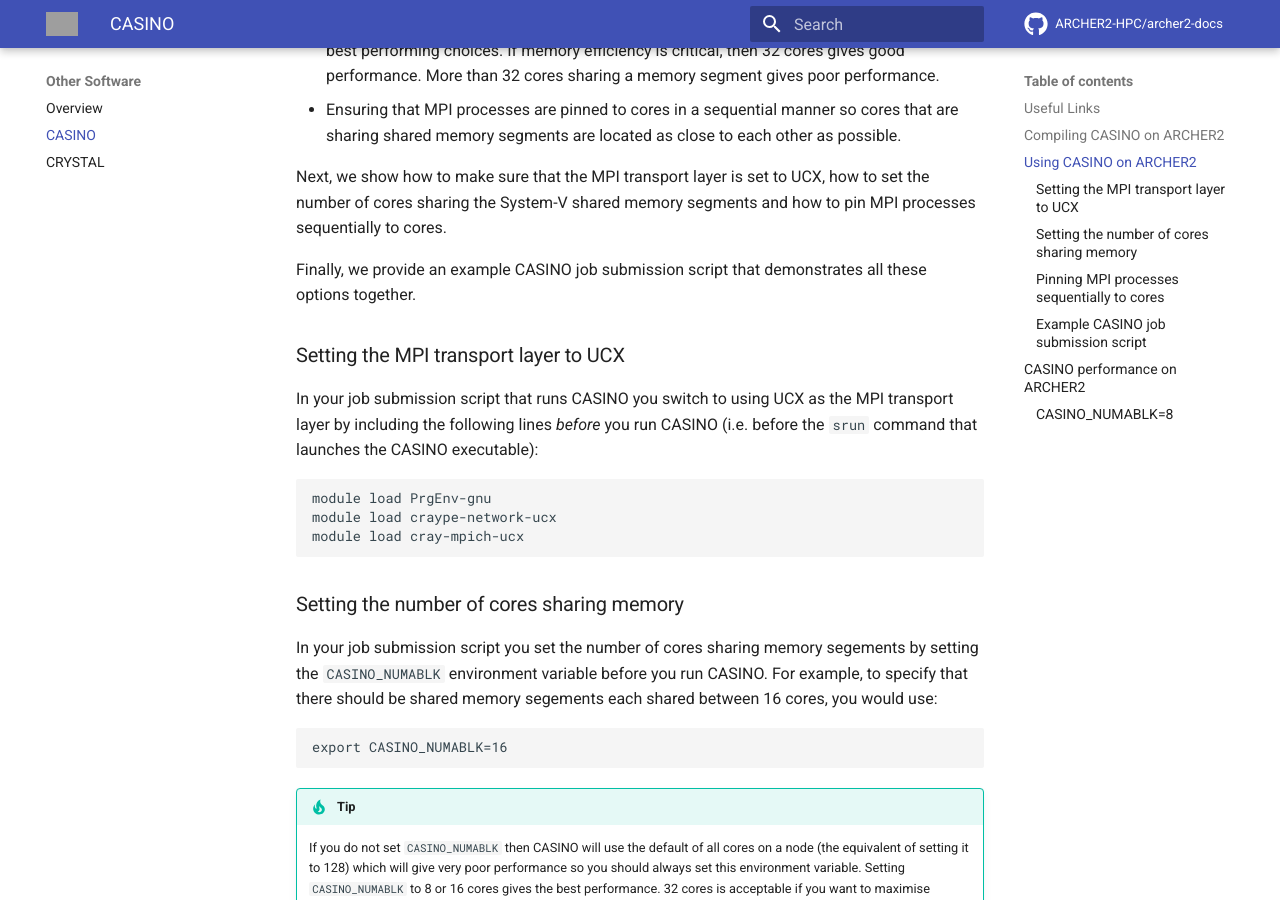
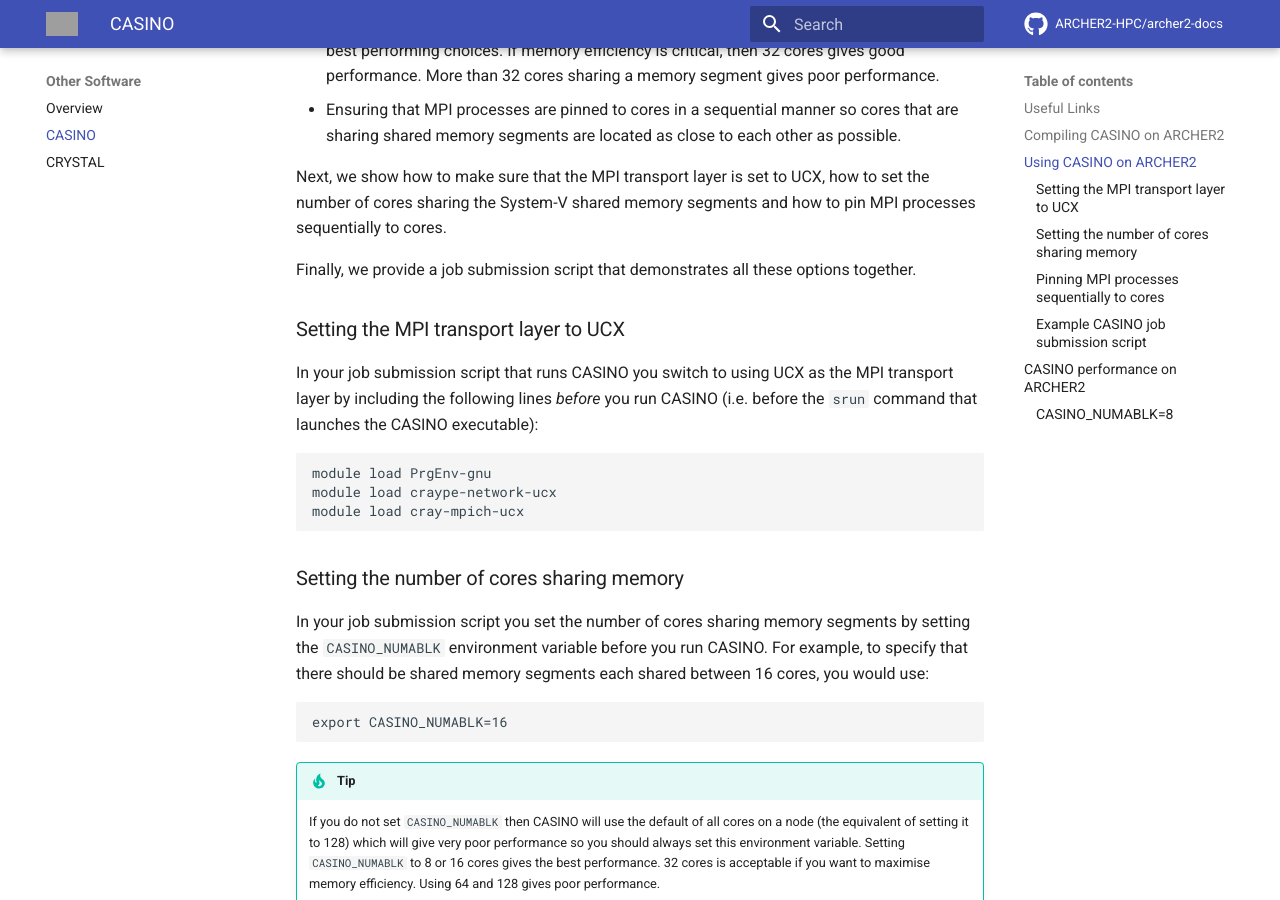
Before and after one commit to ARCHER2-HPC/archer2-docs, an MkDocs documentation site: the page built from docs/other-software/casino.md, in a window 1280 px wide and 900 px high, scrolled down 1076 px. Built offline with MkDocs 1.6.1 and Material for MkDocs 9.7.7, drawn with Linux system fonts in a browser that asks for light colours; comment, search, counter and statistics services are not loaded; grey boxes are pictures that could not be loaded.

Commit message:
Addresses reviewer comments

````diff
--- a/docs/other-software/casino.md
+++ b/docs/other-software/casino.md
@@ -42,7 +42,7 @@
 how to set the number of cores sharing the System-V shared memory segments and
 how to pin MPI processes sequentially to cores.
 
-Finally, we provide an example CASINO job submission script that demonstrates all
+Finally, we provide a job submission script that demonstrates all
 these options together.
 
 ### Setting the MPI transport layer to UCX
@@ -59,9 +59,9 @@
 
 ### Setting the number of cores sharing memory
 
-In your job submission script you set the number of cores sharing memory segements
+In your job submission script you set the number of cores sharing memory segments
 by setting the `CASINO_NUMABLK` environment variable before you run CASINO. For example,
-to specify that there should be shared memory segements each shared between 16 cores, you
+to specify that there should be shared memory segments each shared between 16 cores, you
 would use:
 
 ```
````
